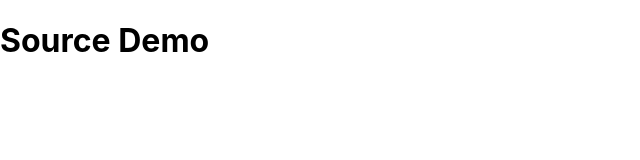
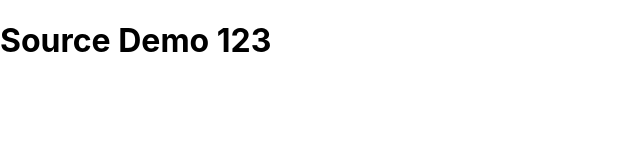
Before and after one commit to Bansi-Chopada/sourceDemo, a React (Create React App) app: page / in a window 1280 px wide. Shown: the top 160 px of the page, without its empty margins (0-640 px from the left). Built offline with nearby package versions, Linux system fonts and the light colour scheme.

Commit message:
change in line

```diff
--- a/src/App.js
+++ b/src/App.js
@@ -2,7 +2,7 @@ import './App.css';
 
 function App() {
   return (
-    <h1>Source Demo </h1>
+    <h1>Source Demo 123</h1>
   );
 }
 
```
